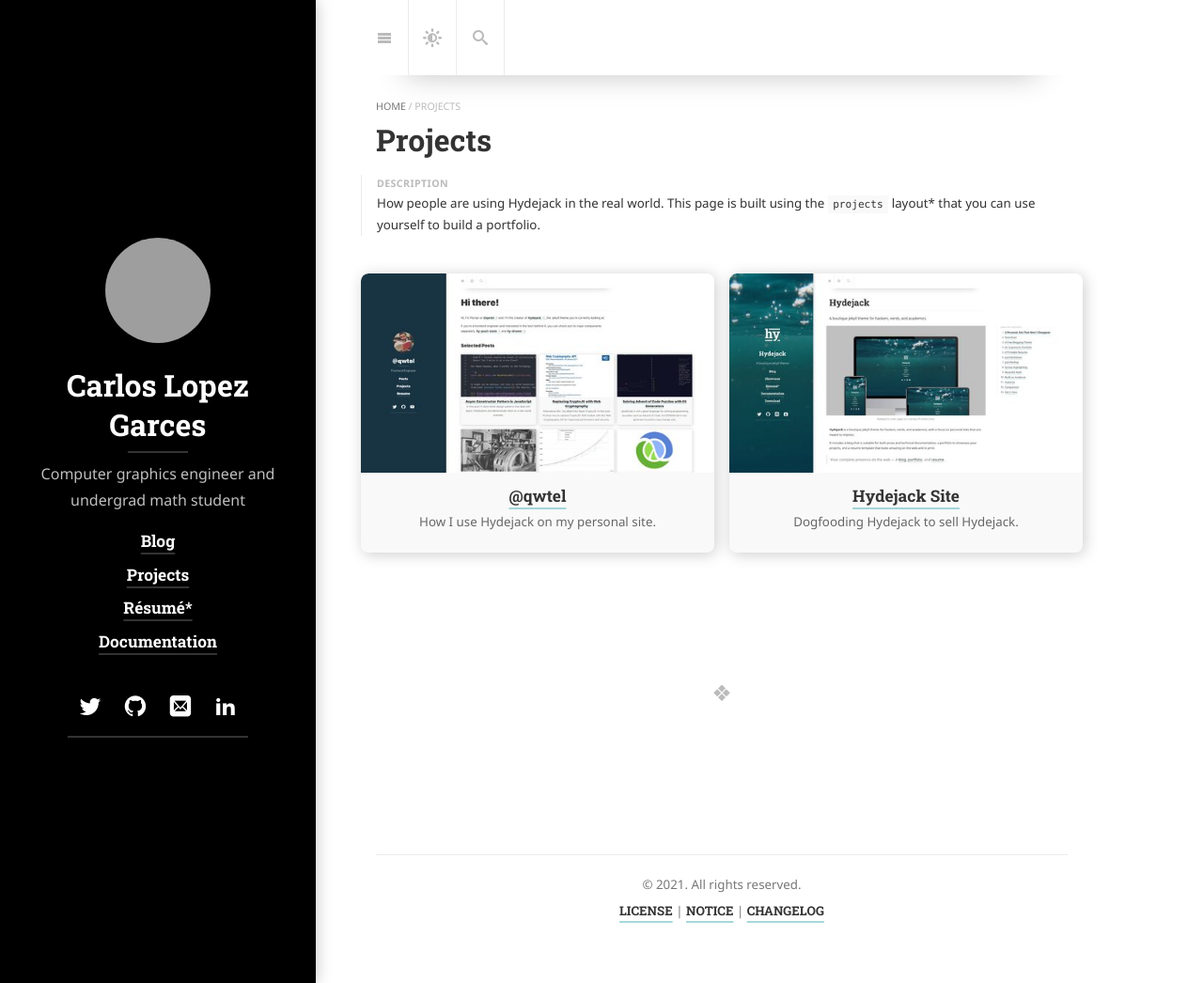
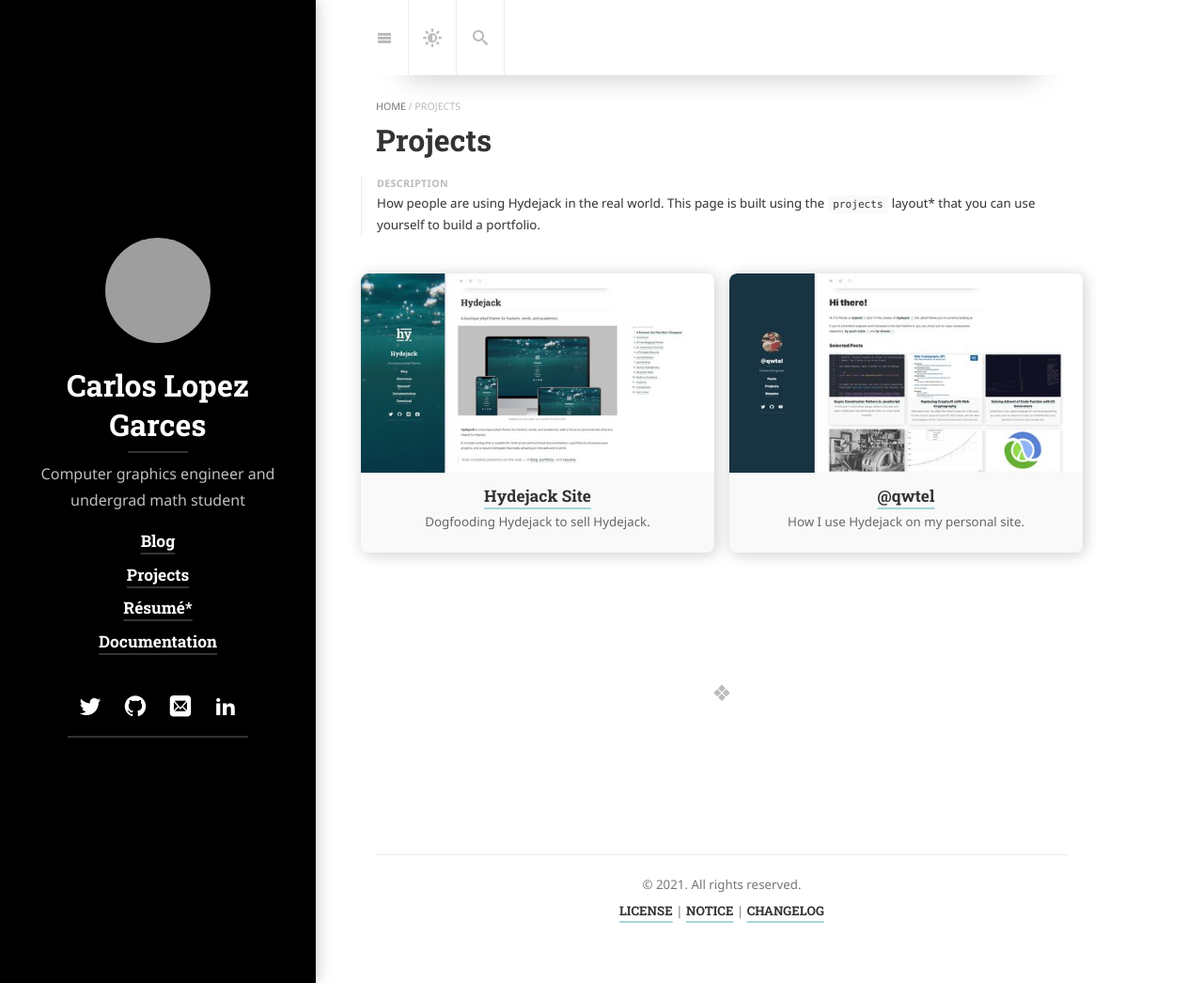
Before and after one commit to carlos-lopez-garces/carlos-lopez-garces.github.io, a Jekyll site: the page built from projects.md, in a window 1280 px wide and 1046 px high. Shown: the whole window at 94% size. Built offline with Jekyll 4.4.1, drawn with Linux system fonts in a browser that asks for light colours; cached includes are drawn as plain includes; nearby versions of some CDN libraries; some web fonts are replaced; library files that are not in the unit come from our copies; part of the change alters nothing that is shown; grey boxes are pictures that could not be loaded.

```diff
--- a/_layouts/projects.html
+++ b/_layouts/projects.html
@@ -7,7 +7,7 @@ layout: page
 
 {% assign show_collection = page.show_collection | default:"projects" %}
 {% assign empty_col = '' | split:'.' %}
-{% assign ordered_projects = site[show_collection] | default:empty_col | sort:"date" | reverse %}
+{% assign ordered_projects = site[show_collection] | default:empty_col | sort:"order" %}
 {% assign nsd = site.hydejack.no_structured_data | default:site.no_structured_data %}
 
 {% assign projects_group_by = site.data.strings.date_formats.projects_group_by | default:"%Y" %}
```
